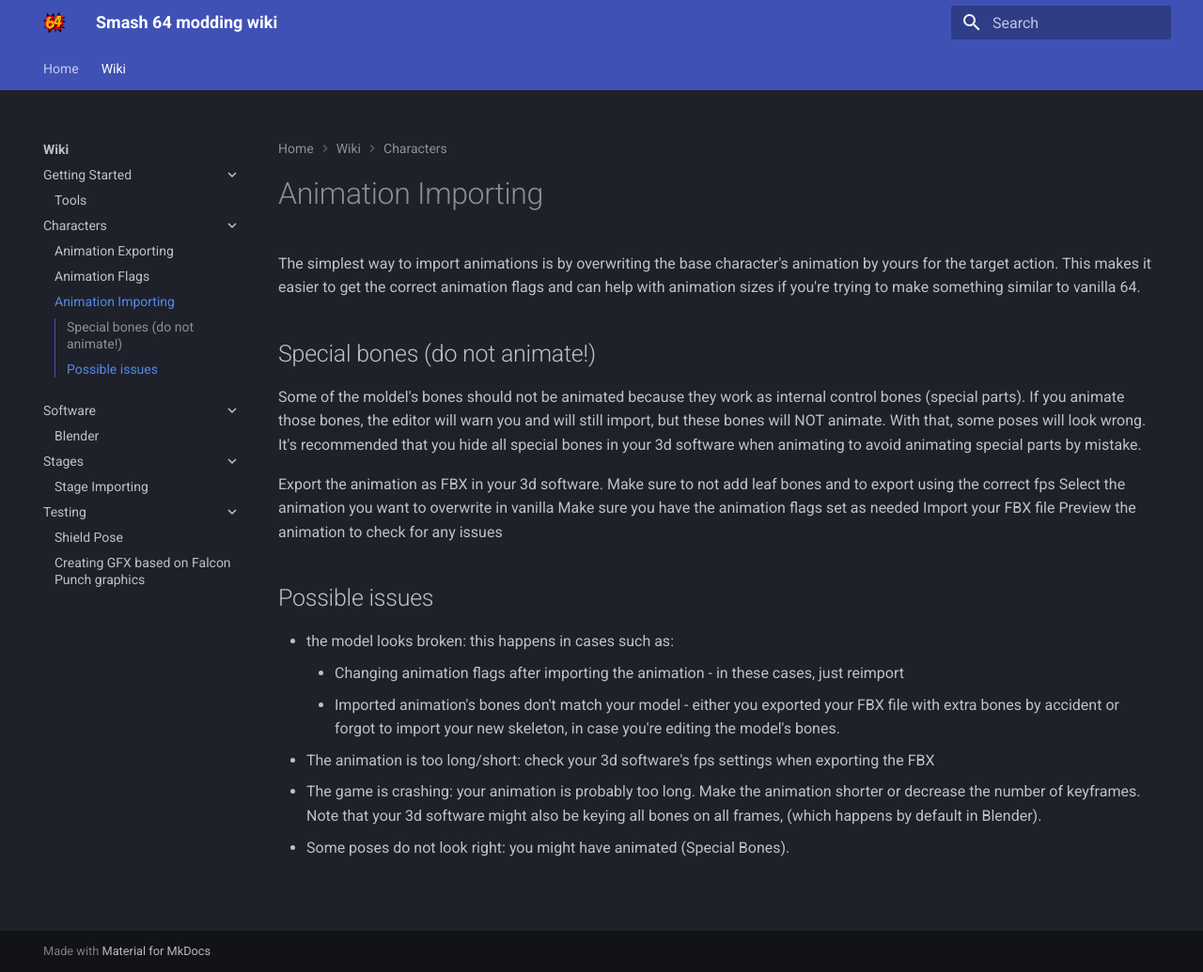
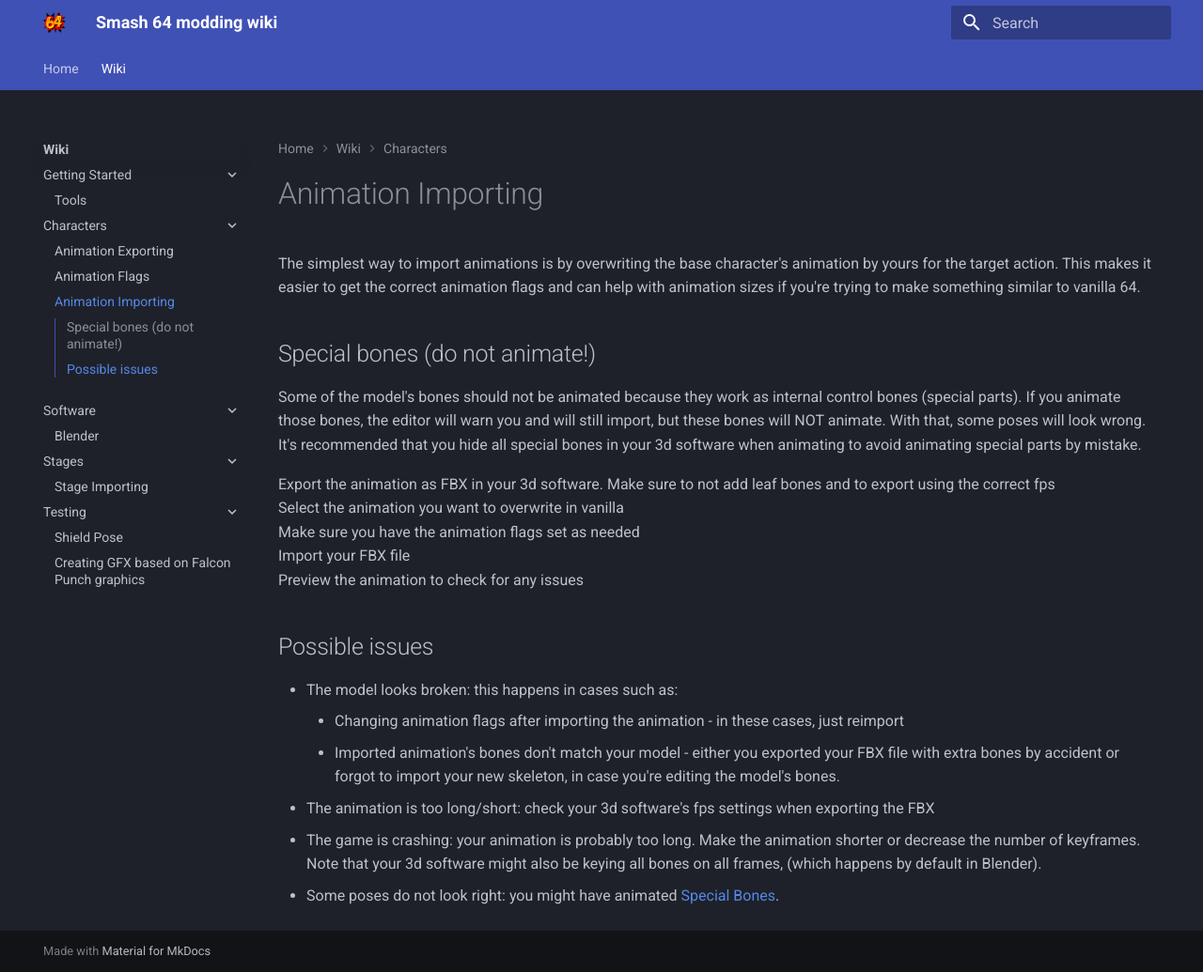
Before and after one commit to joaorb64/smash64-modding-wiki, an MkDocs documentation site: the page built from docs/Wiki/characters/animationimporting.md, in a window 1280 px wide and 1035 px high. Shown: the whole window at 94% size. Built offline with MkDocs 1.6.1 and Material for MkDocs 9.7.7, drawn with Linux system fonts in a browser that asks for light colours; some of the changed lines change nothing that is shown.

Commit message:
Fix typo + formatting change

```diff
--- a/docs/Wiki/characters/animationimporting.md
+++ b/docs/Wiki/characters/animationimporting.md
@@ -3,7 +3,7 @@
 The simplest way to import animations is by overwriting the base character's animation by yours for the target action. This makes it easier to get the correct animation flags and can help with animation sizes if you're trying to make something similar to vanilla 64.
 
 ## Special bones (do not animate!)
-Some of the moldel's bones should not be animated because they work as internal control bones (special parts).
+Some of the model's bones should not be animated because they work as internal control bones (special parts).
 If you animate those bones, the editor will warn you and will still import, but these bones will NOT animate. With that, some poses will look wrong.
 It's recommended that you hide all special bones in your 3d software when animating to avoid animating special parts by mistake.
 
@@ -15,9 +15,9 @@
 
 ## Possible issues
 
-- the model looks broken: this happens in cases such as:
+- The model looks broken: this happens in cases such as:
     - Changing animation flags after importing the animation - in these cases, just reimport
     - Imported animation's bones don't match your model - either you exported your FBX file with extra bones by accident or forgot to import your new skeleton, in case you're editing the model's bones.
 - The animation is too long/short: check your 3d software's fps settings when exporting the FBX
 - The game is crashing: your animation is probably too long. Make the animation shorter or decrease the number of keyframes. Note that your 3d software might also be keying all bones on all frames, (which happens by default in Blender).
-- Some poses do not look right: you might have animated (Special Bones).
+- Some poses do not look right: you might have animated [Special Bones](#special-bones-do-not-animate).
```
